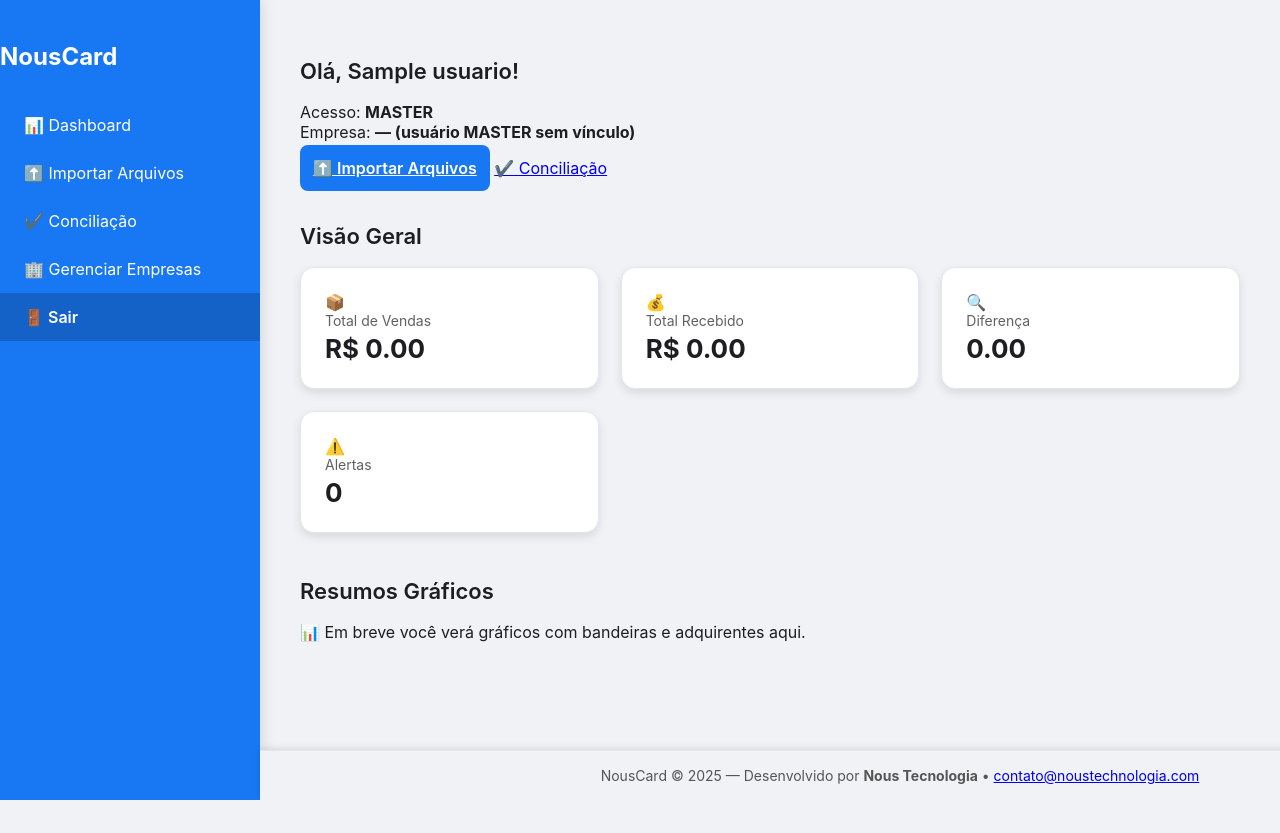
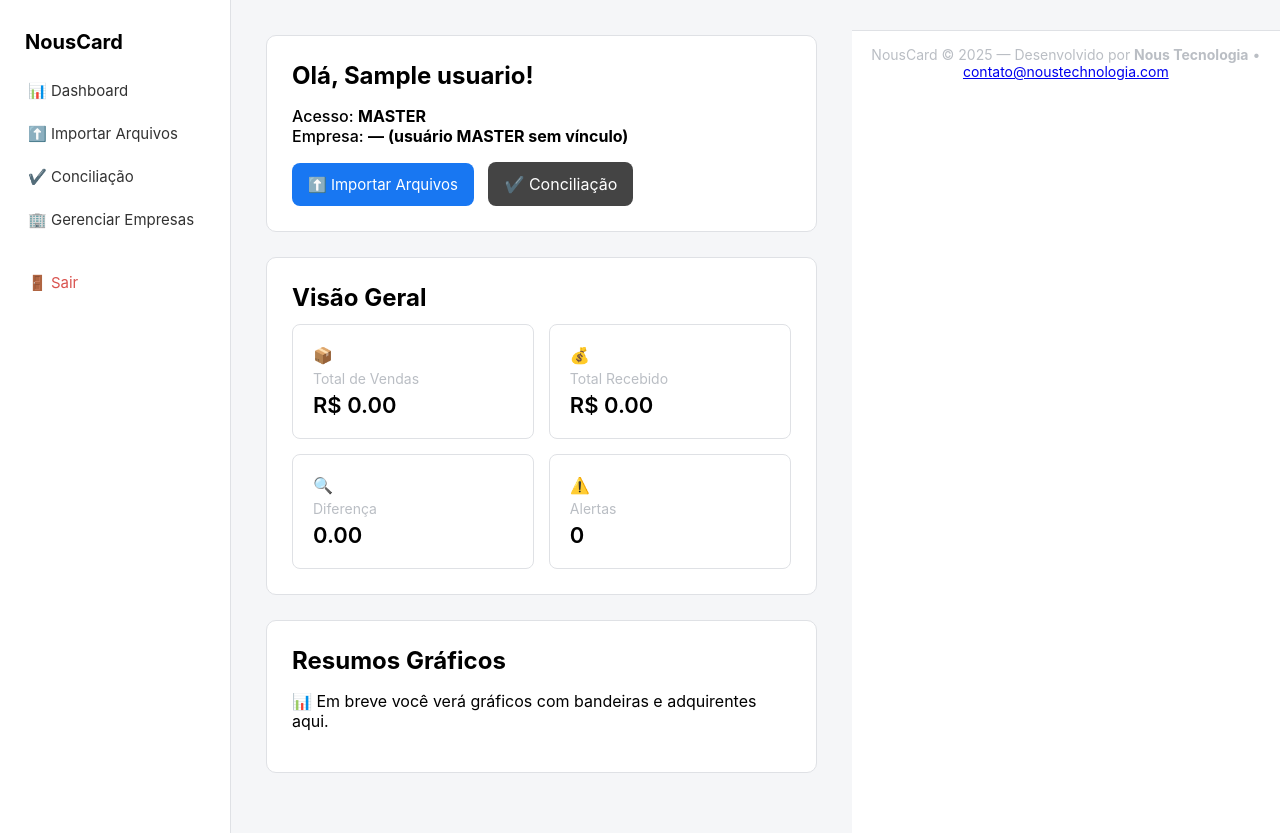
Before and after one commit to WilsonNous/NousCard, a Flask app: page / in a window 1280 px wide. Before the commit the page ends 800 px from the top, so only its background shows below. Run offline with Flask 3, Linux system fonts and the light colour scheme; the visitor is signed in with stand-in values (Sample User, id 1); tables that the repository leaves empty or names only in its code hold one stand-in row (values such as "Sample post").

Commit message:
Update style.css

```diff
--- a/static/css/style.css
+++ b/static/css/style.css
@@ -1,36 +1,21 @@
-/* =========================================================
-   CORES PRINCIPAIS • PALETA NOUS
-========================================================= */
+/* ============= CORES ============= */
 :root {
-    --primary: #1877f2;         /* Azul Facebook premium */
-    --primary-dark: #0d47a1;
-    --primary-light: #3b8bff;
-
-    --bg-light: #f0f2f5;
-    --bg-card: #ffffff;
+    --primary: #1877f2;
+    --primary-dark: #0e4fb3;
+    --bg-light: #f5f6f8;
     --white: #ffffff;
-
-    --gray-light: #e4e6eb;
-    --gray: #ccd0d5;
-    --gray-dark: #606770;
-
-    --text: #1c1e21;
-
-    --shadow: rgba(0,0,0,0.10);
-    --shadow-strong: rgba(0,0,0,0.18);
-
-    --success: #2ecc71;
-    --danger: #e74c3c;
+    --text: #333;
+    --gray: #dfe1e5;
+    --gray-dark: #babec4;
 }
 
-/* =========================================================
-   RESET / BASE
-========================================================= */
-body {
+/* ============= BASE ============= */
+body.nc-body {
     margin: 0;
     font-family: "Inter", sans-serif;
     background: var(--bg-light);
-    color: var(--text);
+    display: flex;
+    min-height: 100vh;
 }
 
 .nc-layout {
@@ -38,269 +23,134 @@ body {
     width: 100%;
 }
 
-/* =========================================================
-   SIDEBAR PREMIUM
-========================================================= */
+/* ============= SIDEBAR ============= */
 .nc-sidebar {
-    width: 260px;
-    background: var(--primary);
-    color: var(--white);
-    padding: 22px 0;
-    display: flex;
-    flex-direction: column;
-    height: 100vh;
-    position: fixed;
-    left: 0;
-    top: 0;
-
-    box-shadow: 3px 0 12px var(--shadow);
+    width: 230px;
+    background: var(--white);
+    border-right: 1px solid var(--gray);
+    padding: 15px 0;
 }
 
-.nc-sidebar-logo {
-    font-size: 22px;
-    font-weight: 700;
-    padding: 0 24px;
-    margin-bottom: 15px;
-    letter-spacing: .5px;
-}
-
-/* Menu */
-.nc-nav {
-    margin-top: 10px;
+.nc-sidebar-header h2 {
+    margin: 0;
+    padding: 15px 25px;
+    font-size: 20px;
 }
 
 .nc-nav-item {
-    display: flex;
-    align-items: center;
-    gap: 10px;
-
-    padding: 14px 24px;
-    font-size: 16px;
-    color: var(--white);
+    display: block;
+    padding: 12px 25px;
     text-decoration: none;
-    transition: all .2s ease;
+    color: var(--text);
+    font-size: 15px;
+    border-left: 3px solid transparent;
+    transition: 0.2s;
 }
 
 .nc-nav-item:hover {
-    background: rgba(255,255,255,.14);
-    padding-left: 28px;
+    background: #eef4ff;
+    border-left: 3px solid var(--primary);
 }
 
-.nc-nav-item.logout {
-    margin-top: auto;
-    background: rgba(0,0,0,0.18);
-    font-weight: 600;
+.logout {
+    margin-top: 20px;
+    color: #d9534f !important;
 }
 
-/* =========================================================
-   ÁREA DE CONTEÚDO
-========================================================= */
+/* ============= CONTEÚDO ============= */
 .nc-content {
     flex: 1;
-    margin-left: 260px;
-    padding: 40px;
+    padding: 35px;
 }
 
-/* =========================================================
-   SEÇÕES / TITULOS / GRID
-========================================================= */
-.nc-section {
-    margin-bottom: 45px;
+.nc-title {
+    margin-top: 0;
+    margin-bottom: 12px;
 }
 
-.nc-section h2 {
-    margin-bottom: 18px;
-    font-size: 22px;
-    font-weight: 600;
+.nc-section {
+    background: var(--white);
+    padding: 25px;
+    border-radius: 10px;
+    margin-bottom: 25px;
+    border: 1px solid var(--gray);
 }
 
-/* KPI GRID */
-.nc-kpi-grid {
-    display: grid;
-    grid-template-columns: repeat(auto-fit, minmax(230px, 1fr));
-    gap: 22px;
+/* ============= INFORMAÇÕES DO USUÁRIO ============= */
+.nc-user-info span {
+    font-weight: 500;
 }
 
-.nc-kpi-card {
-    background: var(--bg-card);
-    padding: 24px;
-    border-radius: 14px;
-
-    border: 1px solid var(--gray-light);
-    box-shadow: 0 4px 10px var(--shadow);
-    transition: .2s;
-}
-
-.nc-kpi-card:hover {
-    transform: translateY(-3px);
-    box-shadow: 0 6px 14px var(--shadow-strong);
-}
-
-.nc-kpi-label {
-    font-size: 14px;
-    opacity: .7;
-}
-
-.nc-kpi-value {
-    font-size: 26px;
-    margin-top: 4px;
-    font-weight: 700;
-}
-
-.highlight {
-    color: var(--danger);
-}
-
-/* =========================================================
-   LOGIN PAGE PREMIUM
-========================================================= */
-.nc-login-body {
-    background: var(--primary);
-    display: flex;
-    justify-content: center;
-    align-items: center;
-    height: 100vh;
-}
-
-.nc-login-box {
-    background: var(--white);
-    padding: 40px 32px;
-    border-radius: 14px;
-    width: 360px;
-
-    box-shadow: 0 6px 18px var(--shadow);
-}
-
-.nc-login-box h2 {
-    text-align: center;
-    margin-bottom: 20px;
-}
-
-.nc-login-box input {
-    width: 100%;
-    padding: 12px;
-    margin-bottom: 14px;
-    border-radius: 8px;
-    border: 1px solid var(--gray);
-    font-size: 15px;
+/* ============= BOTÕES ============= */
+.nc-actions a {
+    margin-right: 10px;
 }
 
 .nc-btn-primary {
-    width: 100%;
     background: var(--primary);
-    padding: 13px;
     color: white;
+    padding: 12px 16px;
     border: none;
     border-radius: 8px;
-    font-weight: 600;
+    font-size: 15px;
     cursor: pointer;
-    transition: .2s;
+    transition: 0.2s;
+    display: inline-block;
+    text-decoration: none;
 }
 
 .nc-btn-primary:hover {
     background: var(--primary-dark);
 }
 
-/* =========================================================
-   TABELAS
-========================================================= */
-.nc-table {
-    width: 100%;
-    border-collapse: collapse;
-    background: var(--white);
-    border-radius: 12px;
-    overflow: hidden;
-
-    box-shadow: 0 4px 14px var(--shadow);
+.nc-btn-secondary {
+    background: #444;
+    color: white;
+    padding: 12px 16px;
+    border-radius: 8px;
+    text-decoration: none;
+    display: inline-block;
+    transition: 0.2s;
 }
 
-.nc-table th {
-    background: var(--primary);
-    color: var(--white);
-    padding: 14px;
-    text-align: left;
+.nc-btn-secondary:hover {
+    background: #222;
 }
 
-.nc-table td {
-    padding: 14px;
-    border-bottom: 1px solid var(--gray-light);
+/* ============= KPI CARDS ============= */
+.nc-kpi-grid {
+    display: grid;
+    grid-template-columns: repeat(auto-fit, minmax(220px, 1fr));
+    gap: 15px;
 }
 
-.nc-table tr:hover td {
-    background: #eef4ff;
+.nc-kpi-card {
+    background: var(--white);
+    border: 1px solid var(--gray);
+    padding: 20px;
+    border-radius: 8px;
+    font-size: 16px;
 }
 
-/* Mini botão */
-.nc-btn-table {
-    background: var(--primary);
-    padding: 6px 10px;
-    color: white;
-    text-decoration: none;
-    border-radius: 6px;
-    font-size: 13px;
+.nc-kpi-label {
+    font-size: 14px;
+    color: var(--gray-dark);
+    margin-top: 5px;
 }
 
-/* =========================================================
-   FORMULÁRIOS
-========================================================= */
-.nc-form label {
-    display: block;
-    margin: 12px 0 4px;
-    font-weight: 500;
+.nc-kpi-value {
+    font-size: 22px;
+    margin-top: 5px;
+    font-weight: 600;
 }
 
-.nc-form input,
-.nc-form select {
-    width: 100%;
-    padding: 12px;
-    border: 1px solid var(--gray);
-    border-radius: 8px;
+/* ============= RODAPÉ ============= */
+.nc-footer {
+    text-align: center;
+    padding: 15px;
+    font-size: 14px;
+    color: var(--gray-dark);
+    border-top: 1px solid var(--gray);
+    margin-top: 30px;
+    background: var(--white);
 }
-
-/* =========================================================
-   FOOTER NOUS PREMIUM
-========================================================= */
-.nc-footer {
-    width: 100%;
-    text-align: center;
-    padding: 16px 0;
-    color: #555;
-
-    position: fixed;
-    bottom: 0;
-    left: 260px;
-    background: var(--bg-light);
-    border-top: 1px solid var(--gray-light);
-    font-size: 14px;
-
-    backdrop-filter: blur(6px);
-    box-shadow: 0 -2px 6px var(--shadow);
-}
-
-/* =========================================================
-   MOBILE / RESPONSIVO
-========================================================= */
-@media(max-width: 850px) {
-    .nc-sidebar {
-        position: fixed;
-        left: -260px;
-        z-index: 10;
-    }
-
-    .nc-sidebar.open {
-        left: 0;
-    }
-
-    .nc-menu-toggle {
-        display: inline-block;
-    }
-
-    .nc-content {
-        margin-left: 0;
-        padding: 22px;
-    }
-
-    .nc-footer {
-        left: 0;
-    }
-}
```
